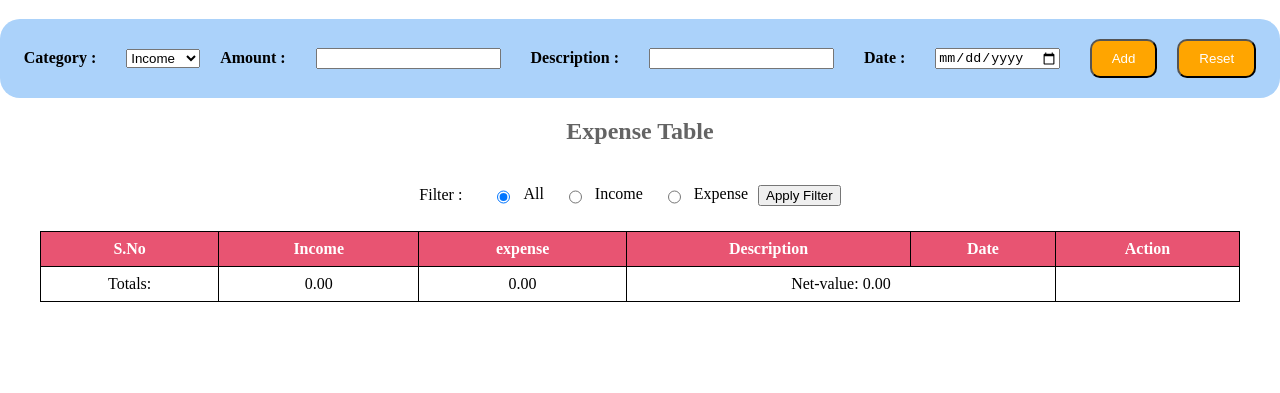
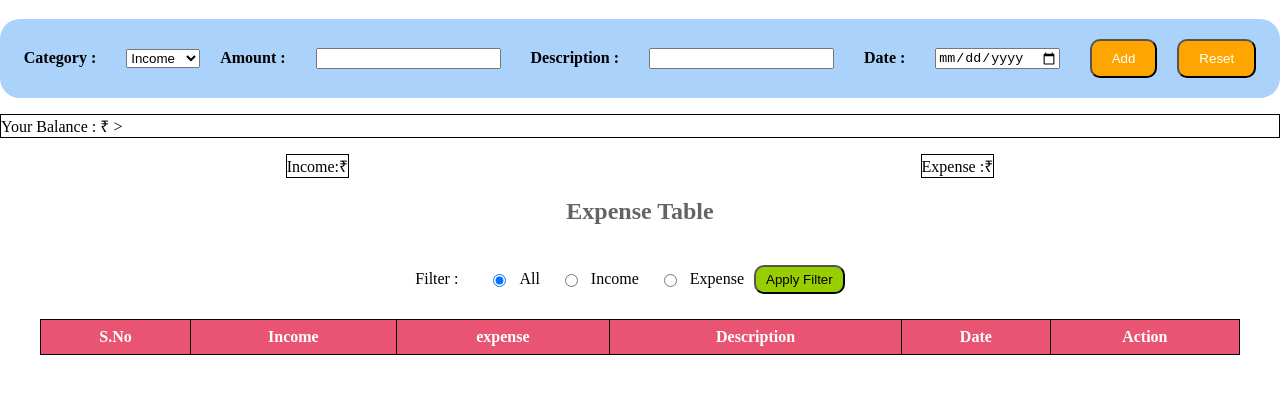
Before and after one commit to sugu2344/task4, a plain HTML site: page index.html in a window 1280 px wide. Shown: the part 61-454 px from the top of the page. Drawn offline with Linux system fonts and the light colour scheme.

Commit message:
text added   total income total expense net balance

```diff
--- a/index.html
+++ b/index.html
@@ -28,8 +28,22 @@
         <button class="btn" id="reset-btn">Reset</button>
 
     </div>
+    <div class="display-values">
+        <div class="your-Balance-container">
+            <p class="balance" id="net-value">Your Balance : ₹ ></p>
+        </div>
+        <div class="income-expense-display-container">
+            <div class="income-dispaly" id="Total-income-amount">
+                Income:₹
+            </div>
+            <div class="expense-display" id="Total-expense-amount">
+                Expense :₹
+            </div>
+        </div>
+
+    </div>
     <div>
-        <h2 class="table-text">Expense Table</h2>
+        <h2 class=" table-text">Expense Table</h2>
     </div>
     <div class="filter-btns-content">
 
@@ -59,14 +73,14 @@
                 </tr>
             </thead>
             <tbody id="expense-data"></tbody>
-            <tfoot>
+            <!-- <tfoot>
                 <tr>
                     <td colspan="1">Totals:</td>
                     <td id="Total-income-amount">0.00</td>
                     <td id="Total-expense-amount">0.00</td>
                     <td colspan="2">Net-value: <span id="net-value">0.00</span></td>
                 </tr>
-            </tfoot>
+            </tfoot> -->
         </table>
 
     </div>
--- a/script.js
+++ b/script.js
@@ -35,9 +35,11 @@ function updateTotal() {
     .filter((expense) => expense.category === "expense")
     .reduce((sum, expense) => sum + expense.amount, 0);
 
-  totalIncomeCell.textContent = totalIncome.toFixed(2);
-  totalExpenseCell.textContent = totalExpense.toFixed(2);
-  netValueCell.textContent = (totalIncome - totalExpense).toFixed(2);
+  totalIncomeCell.textContent = `Total Income: ₹${totalIncome.toFixed(2)}`;
+  totalExpenseCell.textContent = `Total Expense: ₹${totalExpense.toFixed(2)}`;
+  netValueCell.textContent = `Net Balance: ₹${(
+    totalIncome - totalExpense
+  ).toFixed(2)}`;
 }
 
 function clearForm() {
--- a/style.css
+++ b/style.css
@@ -67,6 +67,7 @@ th {
     display: flex;
     padding: 20px;
     gap: 10px;
+    align-items: center;
 
 }
 
@@ -76,3 +77,36 @@ th {
     align-items: center;
     gap: 10px;
 }
+
+.apply-filter-btn {
+    padding: 5px 10px;
+    background-color: #98CE00;
+    border-radius: 10px;
+}
+
+.display-values {
+    display: flex;
+    justify-content: center;
+    flex-direction: column;
+    /* align-items: center; */
+}
+
+.income-expense-display-container {
+    display: flex;
+    flex-direction: row;
+    justify-content: space-around;
+
+}
+
+.income-dispaly {
+    border: 1px solid black;
+
+}
+
+.expense-display {
+    border: 1px solid black;
+}
+
+.balance {
+    border: 1px solid black;
+}
```
